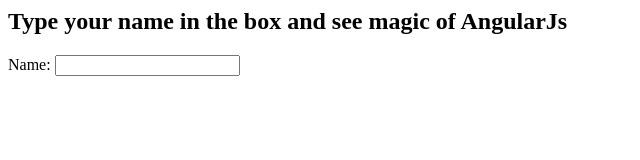
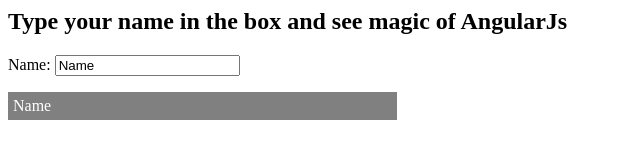
Before and after one commit to sanjaymundhra/angular-js, a plain HTML site: page index.html in a window 1280 px wide. Shown: the whole page, without its empty margins (0-640 px from the left). Drawn offline with nearby package versions, Linux system fonts and the light colour scheme.

Commit message:
angularjs variable initialisation

```diff
--- a/css/style.css
+++ b/css/style.css
@@ -3,4 +3,5 @@
 	background-color: grey;
 	color: #fff;
 	width: 30%;
+	padding: 5px;
 }
--- a/index.html
+++ b/index.html
@@ -7,7 +7,8 @@
 </head>
 <body>
 	<!-- ng-app directive defines an AngularJs application -->
-	<div ng-app="">
+	<!-- ng-init initialise variables -->
+	<div ng-app="" ng-init="name='Name'">
 		<h2>Type your name in the box and see magic of AngularJs</h2>
 		<p>
 			<!-- ng-model directive binds the value of tag(input) to application data -->
```
